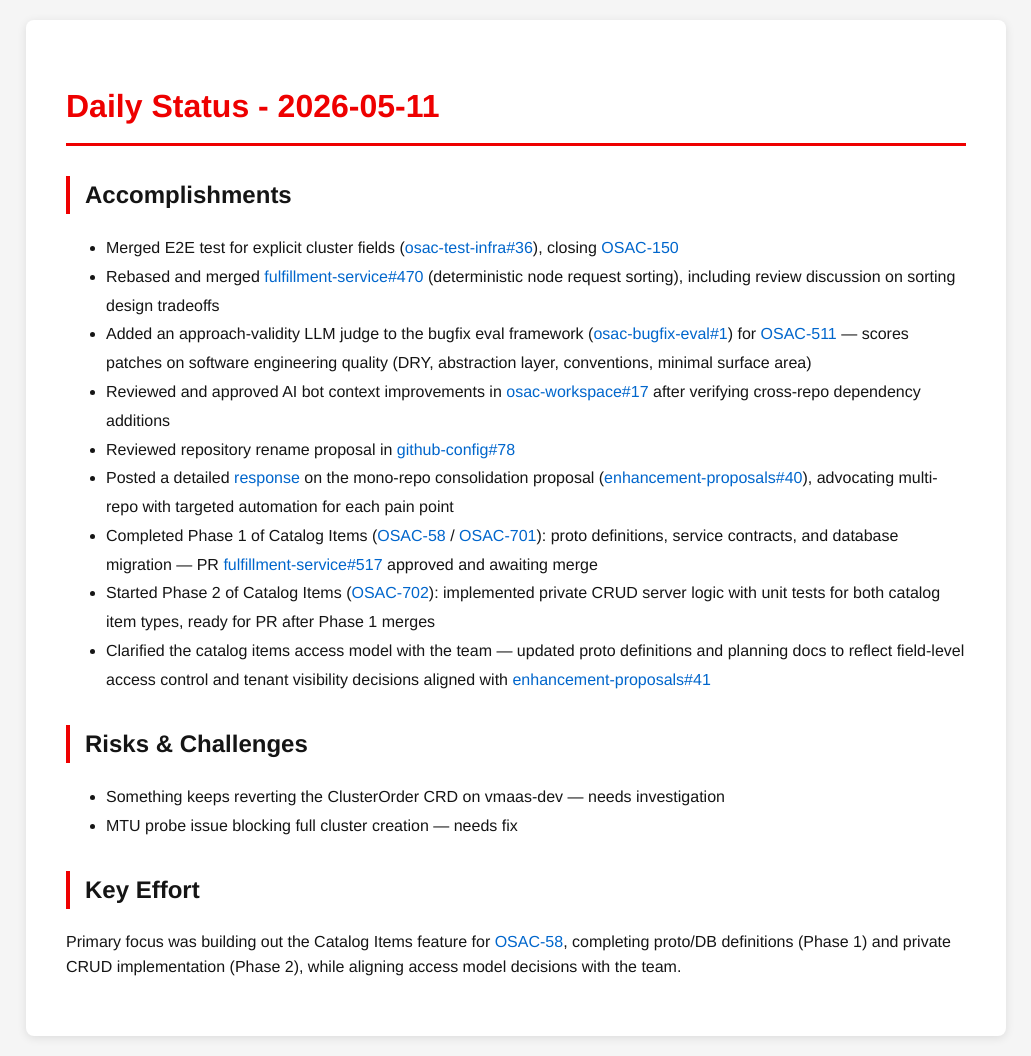
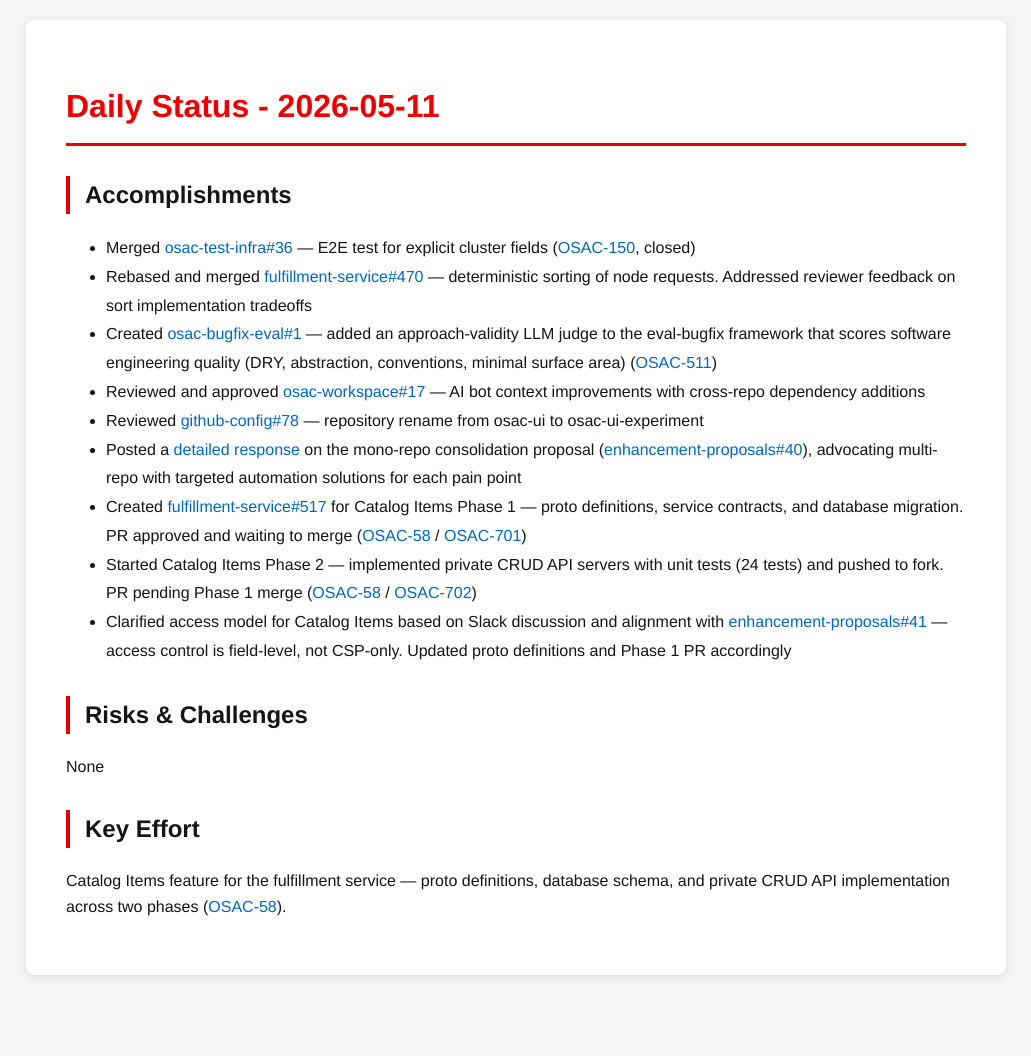
Before and after one commit to tzvatot/daily-status, a Jekyll site: the page built from 2026-05-11.md, in a window 1280 px wide. Shown: the whole page, without its empty margins (124-1155 px from the left). Built offline with Jekyll 4.4.1, drawn with Linux system fonts in a browser that asks for light colours; after the commit the page ends 995 px from its top, so only the background shows below that.

Commit message:
Daily status update - 2026-05-11

```diff
--- a/2026-05-11.md
+++ b/2026-05-11.md
@@ -7,19 +7,18 @@ date: 2026-05-11
 # Daily Status - 2026-05-11
 
 ## Accomplishments
-- Merged E2E test for explicit cluster fields ([osac-test-infra#36](https://github.com/osac-project/osac-test-infra/pull/36)), closing [OSAC-150](https://redhat.atlassian.net/browse/OSAC-150)
-- Rebased and merged [fulfillment-service#470](https://github.com/osac-project/fulfillment-service/pull/470) (deterministic node request sorting), including review discussion on sorting design tradeoffs
-- Added an approach-validity LLM judge to the bugfix eval framework ([osac-bugfix-eval#1](https://github.com/eranco74/osac-bugfix-eval/pull/1)) for [OSAC-511](https://redhat.atlassian.net/browse/OSAC-511) — scores patches on software engineering quality (DRY, abstraction layer, conventions, minimal surface area)
-- Reviewed and approved AI bot context improvements in [osac-workspace#17](https://github.com/osac-project/osac-workspace/pull/17) after verifying cross-repo dependency additions
-- Reviewed repository rename proposal in [github-config#78](https://github.com/osac-project/github-config/pull/78)
-- Posted a detailed [response](https://github.com/osac-project/enhancement-proposals/pull/40#issuecomment-4420565236) on the mono-repo consolidation proposal ([enhancement-proposals#40](https://github.com/osac-project/enhancement-proposals/pull/40)), advocating multi-repo with targeted automation for each pain point
-- Completed Phase 1 of Catalog Items ([OSAC-58](https://redhat.atlassian.net/browse/OSAC-58) / [OSAC-701](https://redhat.atlassian.net/browse/OSAC-701)): proto definitions, service contracts, and database migration — PR [fulfillment-service#517](https://github.com/osac-project/fulfillment-service/pull/517) approved and awaiting merge
-- Started Phase 2 of Catalog Items ([OSAC-702](https://redhat.atlassian.net/browse/OSAC-702)): implemented private CRUD server logic with unit tests for both catalog item types, ready for PR after Phase 1 merges
-- Clarified the catalog items access model with the team — updated proto definitions and planning docs to reflect field-level access control and tenant visibility decisions aligned with [enhancement-proposals#41](https://github.com/osac-project/enhancement-proposals/pull/41)
+- Merged [osac-test-infra#36](https://github.com/osac-project/osac-test-infra/pull/36) — E2E test for explicit cluster fields ([OSAC-150](https://redhat.atlassian.net/browse/OSAC-150), closed)
+- Rebased and merged [fulfillment-service#470](https://github.com/osac-project/fulfillment-service/pull/470) — deterministic sorting of node requests. Addressed reviewer feedback on sort implementation tradeoffs
+- Created [osac-bugfix-eval#1](https://github.com/eranco74/osac-bugfix-eval/pull/1) — added an approach-validity LLM judge to the eval-bugfix framework that scores software engineering quality (DRY, abstraction, conventions, minimal surface area) ([OSAC-511](https://redhat.atlassian.net/browse/OSAC-511))
+- Reviewed and approved [osac-workspace#17](https://github.com/osac-project/osac-workspace/pull/17) — AI bot context improvements with cross-repo dependency additions
+- Reviewed [github-config#78](https://github.com/osac-project/github-config/pull/78) — repository rename from osac-ui to osac-ui-experiment
+- Posted a [detailed response](https://github.com/osac-project/enhancement-proposals/pull/40#issuecomment-4420565236) on the mono-repo consolidation proposal ([enhancement-proposals#40](https://github.com/osac-project/enhancement-proposals/pull/40)), advocating multi-repo with targeted automation solutions for each pain point
+- Created [fulfillment-service#517](https://github.com/osac-project/fulfillment-service/pull/517) for Catalog Items Phase 1 — proto definitions, service contracts, and database migration. PR approved and waiting to merge ([OSAC-58](https://redhat.atlassian.net/browse/OSAC-58) / [OSAC-701](https://redhat.atlassian.net/browse/OSAC-701))
+- Started Catalog Items Phase 2 — implemented private CRUD API servers with unit tests (24 tests) and pushed to fork. PR pending Phase 1 merge ([OSAC-58](https://redhat.atlassian.net/browse/OSAC-58) / [OSAC-702](https://redhat.atlassian.net/browse/OSAC-702))
+- Clarified access model for Catalog Items based on Slack discussion and alignment with [enhancement-proposals#41](https://github.com/osac-project/enhancement-proposals/pull/41) — access control is field-level, not CSP-only. Updated proto definitions and Phase 1 PR accordingly
 
 ## Risks & Challenges
-- Something keeps reverting the ClusterOrder CRD on vmaas-dev — needs investigation
-- MTU probe issue blocking full cluster creation — needs fix
+None
 
 ## Key Effort
-Primary focus was building out the Catalog Items feature for [OSAC-58](https://redhat.atlassian.net/browse/OSAC-58), completing proto/DB definitions (Phase 1) and private CRUD implementation (Phase 2), while aligning access model decisions with the team.
+Catalog Items feature for the fulfillment service — proto definitions, database schema, and private CRUD API implementation across two phases ([OSAC-58](https://redhat.atlassian.net/browse/OSAC-58)).
```
